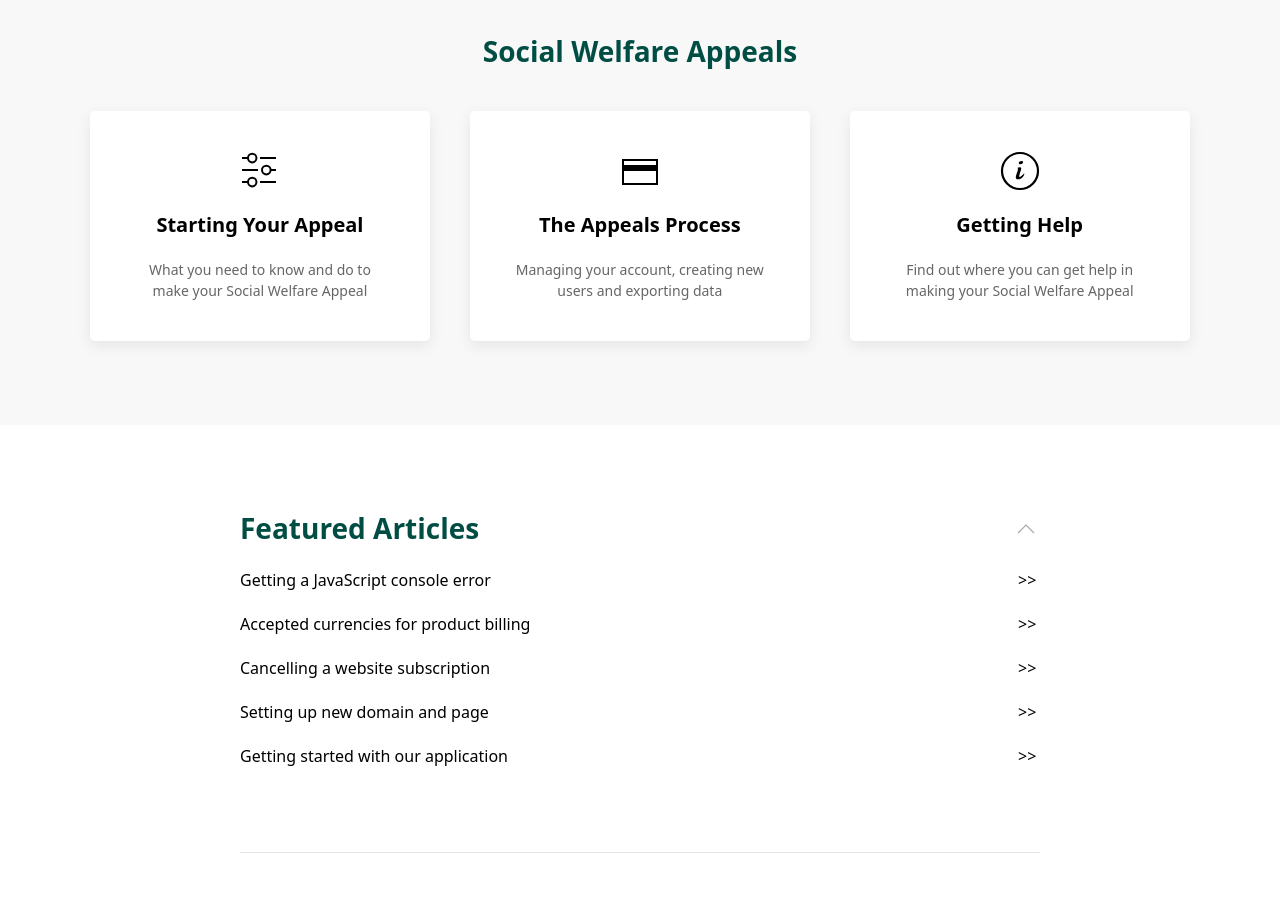
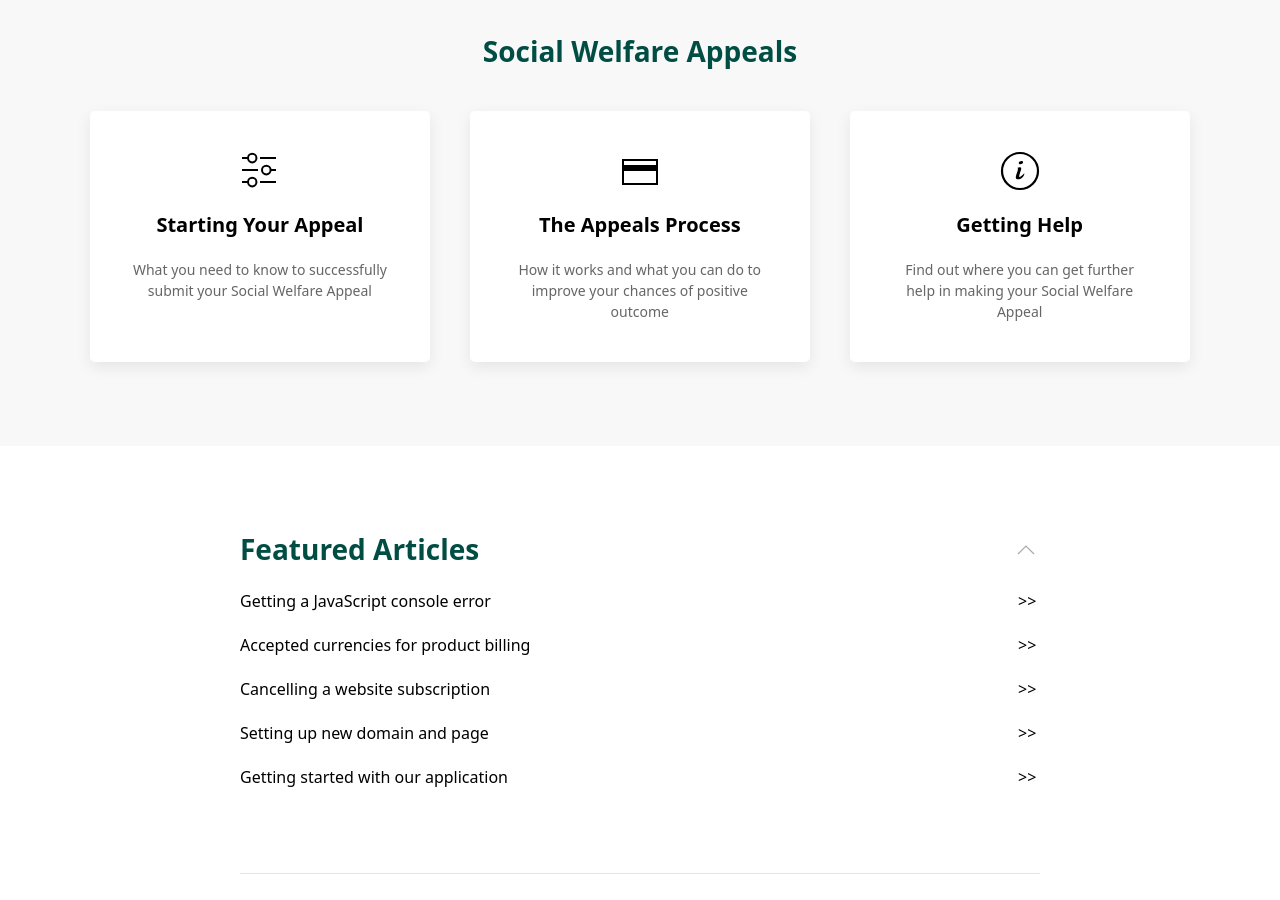
Before and after one commit to robbertl/socialwelfareappeal, a Jekyll site: the page built from index.md, in a window 1280 px wide and 900 px high, scrolled down 594 px. Built offline with Jekyll 4.4.1, drawn with Linux system fonts in a browser that asks for light colours.

Commit message:
Update navigation_categories.yml

```diff
--- a/_data/navigation_categories.yml
+++ b/_data/navigation_categories.yml
@@ -3,13 +3,13 @@
 - heading: Social Welfare Appeals
   categories:
     - title: Starting Your Appeal
-      desc: What you need to know and do to make your Social Welfare Appeal
+      desc: What you need to know to successfully submit your Social Welfare Appeal
       icon: settings
 
     - title: The Appeals Process
-      desc: Managing your account, creating new users and exporting data
+      desc: How it works and what you can do to improve your chances of positive outcome
       icon: credit-card
 
     - title: Getting Help
-      desc: Find out where you can get help in making your Social Welfare Appeal
+      desc: Find out where you can get further help in making your Social Welfare Appeal
       icon: info
```
